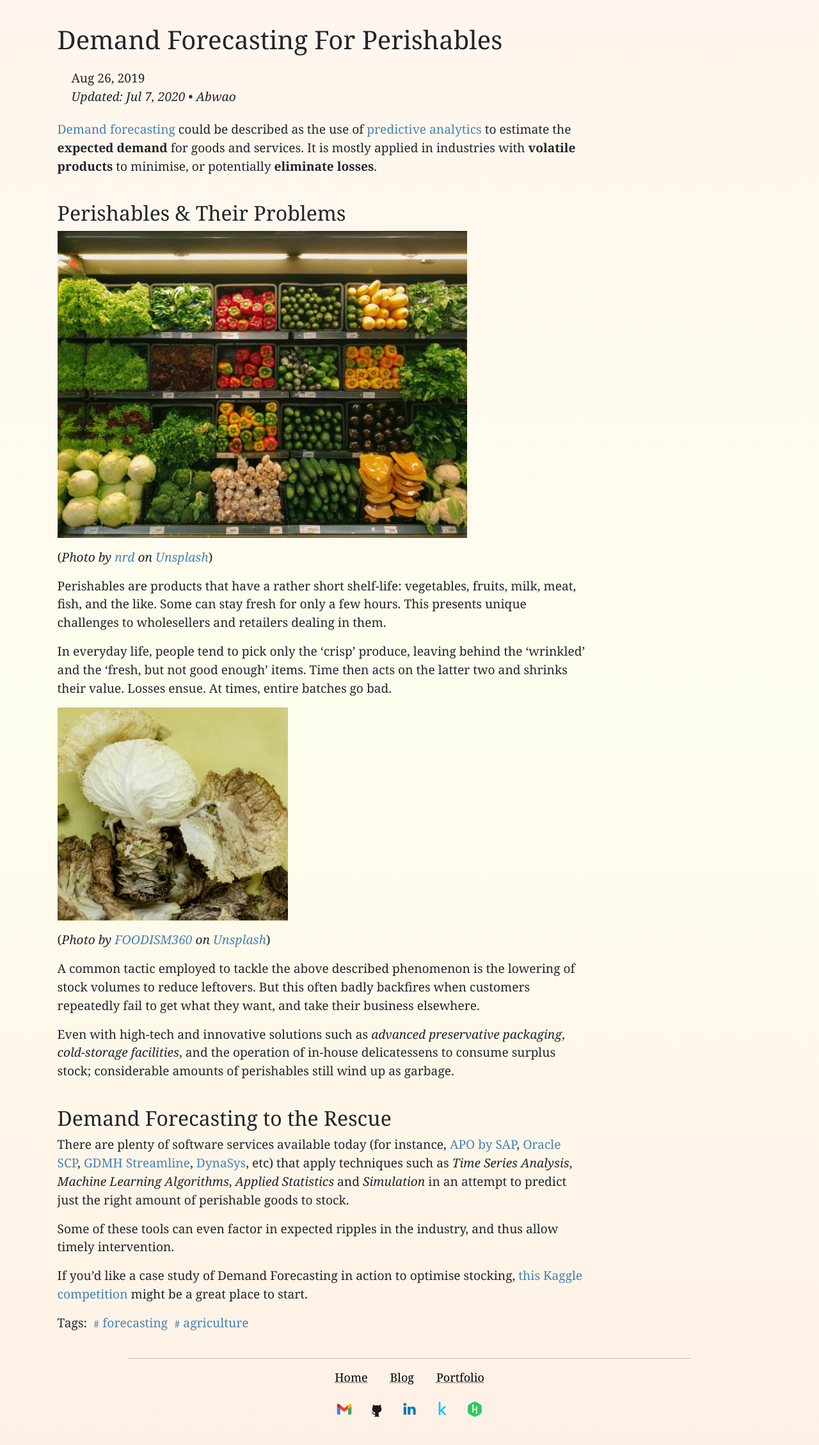
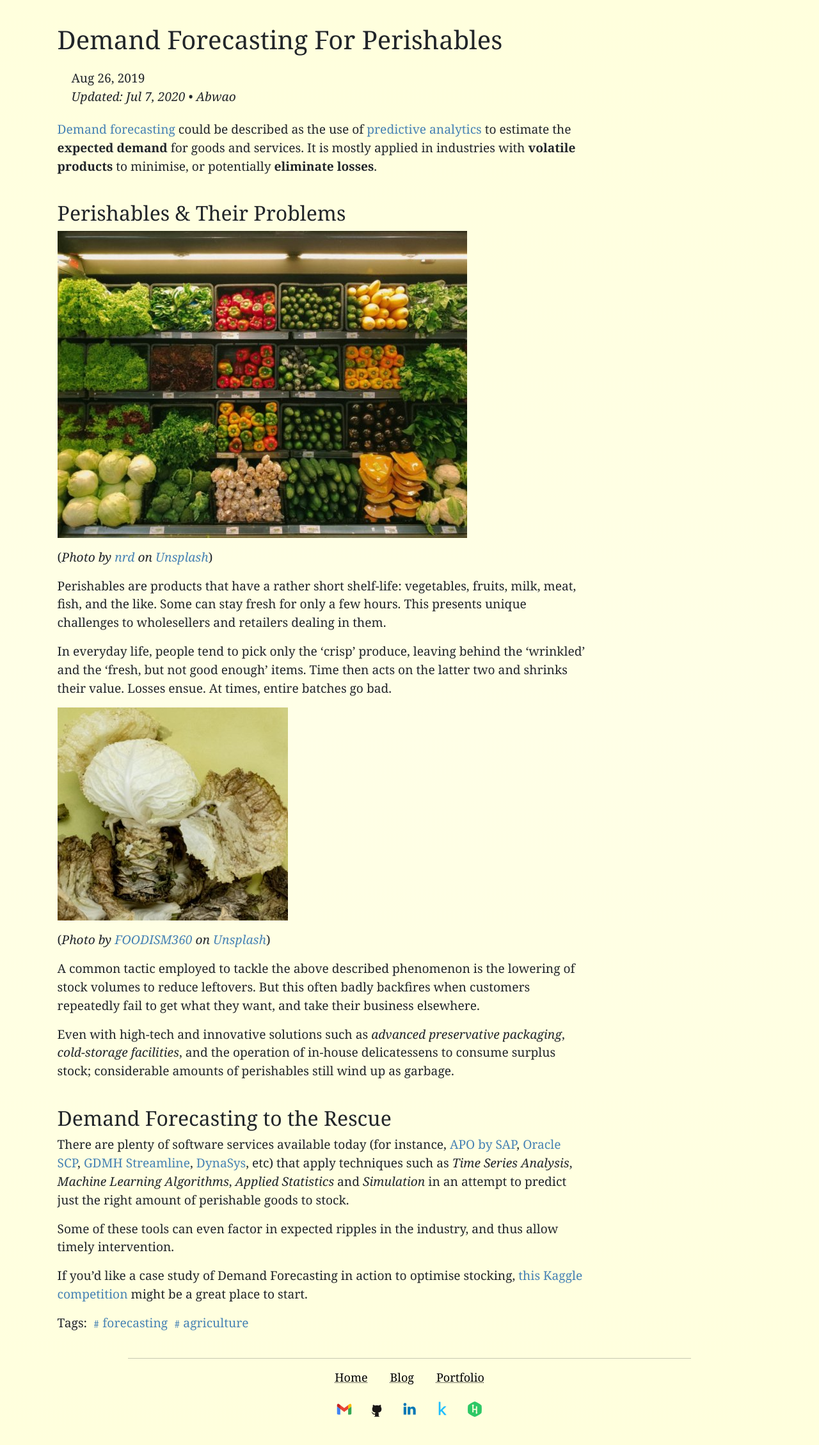
Before and after one commit to Tim-Abwao/tim-abwao.github.io, a Jekyll site: the page built from _posts/2019-08-26-Demand-Forecasting-For-Perishables.md, in a window 1280 px wide. Shown: the whole page at 64% size. Built offline with Jekyll 4.4.1, drawn with Linux system fonts in a browser that asks for light colours.

Commit message:
Update post layout and style

```diff
--- a/_layouts/post.html
+++ b/_layouts/post.html
@@ -11,13 +11,13 @@
 	{% if page.last_modified_at %}
 	<span>Updated:
 		<time datetime="{{ page.last_modified_at | date_to_xmlschema }}" itemprop="dateModified">
-			{{ page.last_modified_at | date: "%b %-d, %Y" }}
+			{{ page.last_modified_at | date: "%b %-d, %Y" }} •
 		</time>
 	</span>
 	{% endif %}
 
 	{% if page.author %}
-	• <span itemprop="author" itemscope itemtype="http://schema.org/Person">
+	<span itemprop="author" itemscope itemtype="http://schema.org/Person">
 		<span itemprop="name">{{ page.author }}</span>
 	</span>
 	{% endif %}
--- a/assets/css/post.sass
+++ b/assets/css/post.sass
@@ -4,7 +4,7 @@
 @import "syntax-highlight-default"
 
 body
-  background: linear-gradient(#fff5ee, #fefeee, #fff0e6)
+  background: linear-gradient(#ffffdd, #ffffe7, #ffffdd)
   margin: 5%
 
 blockquote
@@ -26,7 +26,7 @@
   border-bottom: 2px solid #999
 
 .post-header
-  margin: 4%
+  margin: 7%
 
   span
     font-style: oblique
@@ -67,6 +67,9 @@
   .post-body, h1
     max-width: 90%
 
+  .post-header
+    margin: 4%
+
   .post-iframe
     height: 620px
 
```
